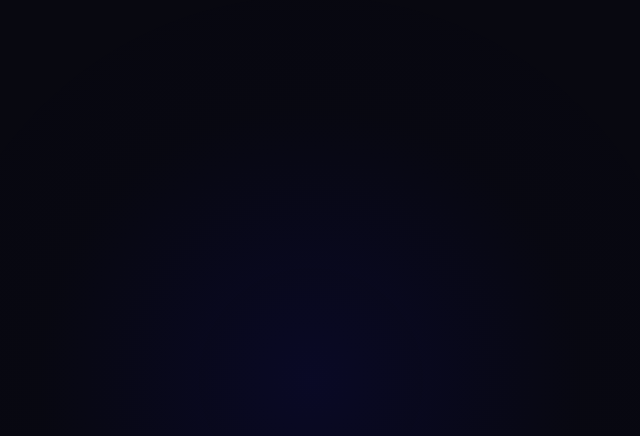
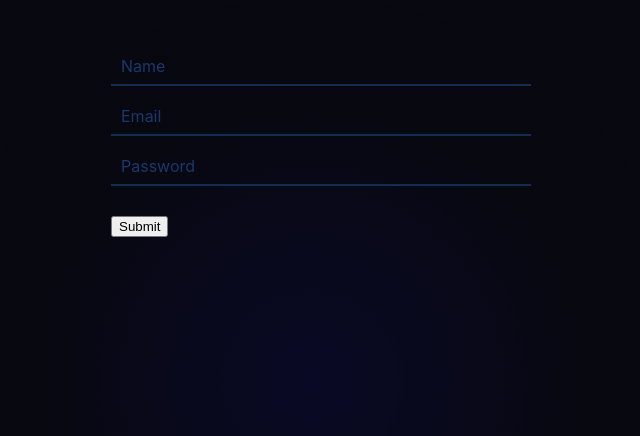
Before and after one commit to WillCBurroughs/personal_website, a React (Create React App) app: page / in a window 1280 px wide. Shown: the part 3084-3520 px from the top of the page, without its empty margins (329-969 px from the left). Built offline with nearby package versions, Linux system fonts and the light colour scheme; a web font is replaced by a local one.

Commit message:
First version of form

```diff
--- a/src/components/atoms/FormElement.js
+++ b/src/components/atoms/FormElement.js
@@ -1,11 +1,19 @@
 import '../../App.css';
 import React from 'react';
 
-
-function FormElement(props) {
-    return(
-        <p>Hi</p>
-    );
+export default function FormElement({ label, type = "text", name, value, onChange }) {
+  return (
+    <div className="form-element">
+      <input
+        type={type}
+        name={name}
+        value={value}
+        onChange={onChange}
+        required
+        className="form-input"
+        placeholder=" "
+      />
+      <label className="form-label">{label}</label>
+    </div>
+  );
 }
-
-export default FormElement;
--- a/src/components/molecules/ContactMeDesktop.js
+++ b/src/components/molecules/ContactMeDesktop.js
@@ -1,6 +1,7 @@
 import React from "react";
 import '../../App.css';
 import BlueBlot from "../atoms/BlueBlot";
+import FloatingLabelForm from "./FloatingLabelForm";
 
 function ContactMeDesktop() {
     return (
@@ -12,7 +13,7 @@ function ContactMeDesktop() {
                 <BlueBlot id={"blueBlot3"} width={50} top={0} left={80} />
             </div>
             <div className="holdForm">
-
+                <FloatingLabelForm/>
             </div>
         </div>
     );
--- /dev/null
+++ b/src/components/molecules/FloatingLabelForm.js
@@ -0,0 +1,48 @@
+import React, { useState } from "react";
+import FormElement from "../atoms/FormElement"
+
+export default function FloatingLabelForm() {
+  const [formData, setFormData] = useState({
+    name: "",
+    email: "",
+    password: "",
+  });
+
+  const handleChange = (e) => {
+    const { name, value } = e.target;
+    setFormData({ ...formData, [name]: value });
+  };
+
+  const handleSubmit = (e) => {
+    e.preventDefault();
+    console.log("Form Data Submitted:", formData);
+  };
+
+  return (
+    <form onSubmit={handleSubmit} style={{ maxWidth: "400px", margin: "auto" }}>
+      <FormElement
+        label="Name"
+        name="name"
+        value={formData.name}
+        onChange={handleChange}
+      />
+      <FormElement
+        label="Email"
+        type="email"
+        name="email"
+        value={formData.email}
+        onChange={handleChange}
+      />
+      <FormElement
+        label="Password"
+        type="password"
+        name="password"
+        value={formData.password}
+        onChange={handleChange}
+      />
+      <button type="submit" style={{ marginTop: "20px" }}>
+        Submit
+      </button>
+    </form>
+  );
+}
--- a/src/index.css
+++ b/src/index.css
@@ -477,3 +477,54 @@ h1, h2, h3 {
         height: 100%;
         width: 100%;
     }
+
+    .holdForm {
+        position: relative;
+        margin-top: -50vh;
+    }
+
+    /* Form CSS */
+
+    .form-element {
+        position: relative;
+        margin: 10px 0;
+        width: 100%;
+      }
+
+      .form-input {
+        width: 100%;
+        padding: 10px 10px;
+        font-size: 16px;
+        background-color: transparent;
+        border: 0px;
+        border-bottom: 2px solid #152B52;
+        border-radius: 0%;
+        outline: none;
+        color: #8CAADF;
+        transition: border-color 0.3s;
+      }
+
+      .form-input:focus {
+        border-color: #007bff;
+      }
+
+      .form-label {
+        position: absolute;
+        top: 50%;
+        left: 10px;
+        font-size: 16px;
+        color: #1B386D;
+        pointer-events: none;
+        transform: translateY(-50%);
+        transition: all 0.2s ease;
+      }
+
+      .form-input:focus + .form-label,
+      .form-input:not(:placeholder-shown) + .form-label {
+        top: 0;
+        left: 10px;
+        font-size: 12px;
+        color: #007bff;
+      }
+
+      /* End form css */
```
